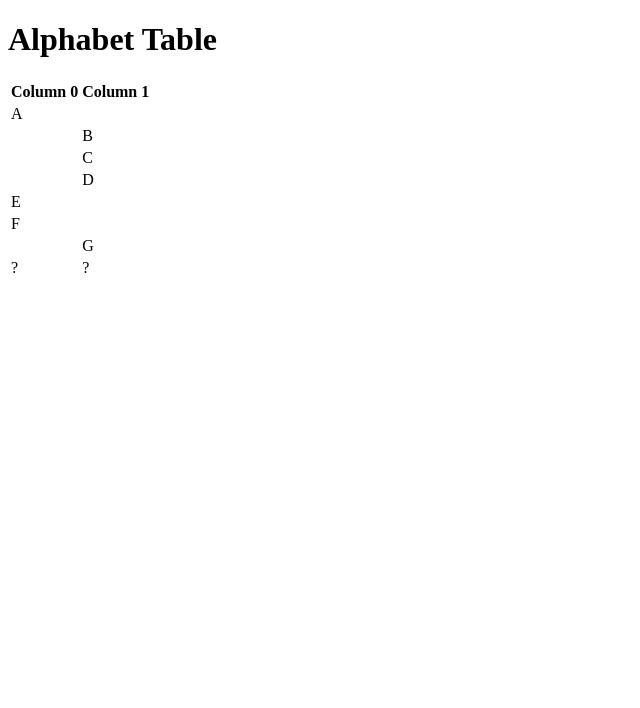
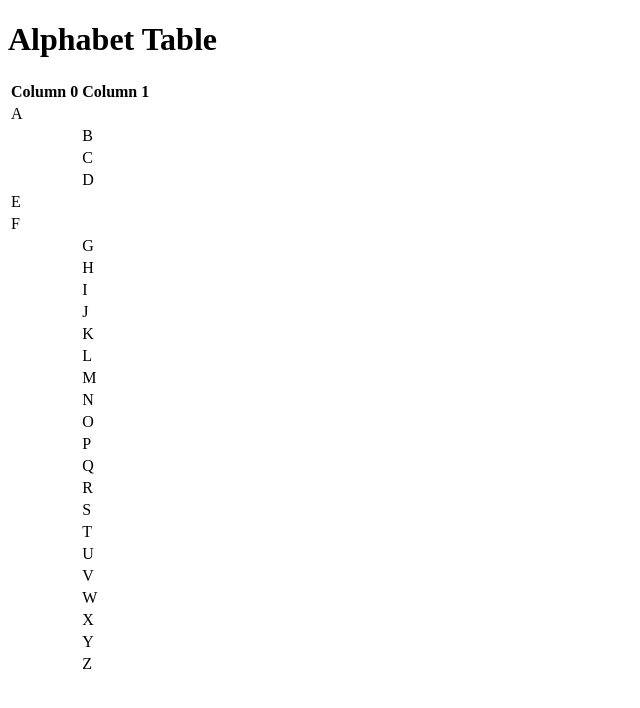
Before and after one commit to comp426-2022-spring/a00-Peter-H-Jackson, a website: page index.html in a window 1280 px wide. Shown: the whole page, without its empty margins (0-640 px from the left). Drawn offline with Linux system fonts and the light colour scheme.

Commit message:
deleted "??"

```diff
--- a/index.html
+++ b/index.html
@@ -37,7 +37,61 @@
                         <td></td><td>G</td>
                     </tr>
                     <tr>
-                        <td>?</td><td>?</td>
+                        <td></td><td>H</td>
+                    </tr>
+                    <tr>
+                        <td></td><td>I</td>
+                    </tr>
+                    <tr>
+                        <td></td><td>J</td>
+                    </tr>
+                    <tr>
+                        <td></td><td>K</td>
+                    </tr>
+                    <tr>
+                        <td></td><td>L</td>
+                    </tr>
+                    <tr>
+                        <td></td><td>M</td>
+                    </tr>
+                    <tr>
+                        <td></td><td>N</td>
+                    </tr>
+                    <tr>
+                        <td></td><td>O</td>
+                    </tr>
+                    <tr>
+                        <td></td><td>P</td>
+                    </tr>
+                    <tr>
+                        <td></td><td>Q</td>
+                    </tr>
+                    <tr>
+                        <td></td><td>R</td>
+                    </tr>
+                    <tr>
+                        <td></td><td>S</td>
+                    </tr>
+                    <tr>
+                        <td></td><td>T</td>
+                    </tr>
+                    <tr>
+                        <td></td><td>U</td>
+                    </tr>
+                    <tr>
+                        <td></td><td>V</td>
+                    </tr>
+                    <tr>
+                        <td></td><td>W</td>
+                    </tr>
+                    <tr>
+                        <td></td><td>X</td>
+                    </tr>
+                    <tr>
+                        <td></td><td>Y</td>
+                    </tr>
+                    <tr>
+                        <td></td><td>Z</td>
                     </tr>
                 </tbody>
                 </thead>
--- a/package.json
+++ b/package.json
@@ -15,5 +15,8 @@
   "bugs": {
     "url": "https://github.com/comp426-2022-spring/a00-Peter-H-Jackson/issues"
   },
-  "homepage": "https://github.com/comp426-2022-spring/a00-Peter-H-Jackson#readme"
+  "homepage": "https://github.com/comp426-2022-spring/a00-Peter-H-Jackson#readme",
+  "dependencies": {
+    "browser-sync": "^2.27.7"
+  }
 }
```
Also changed, not shown: 1 other file.
